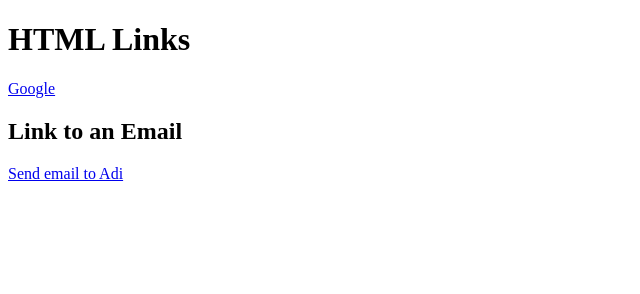
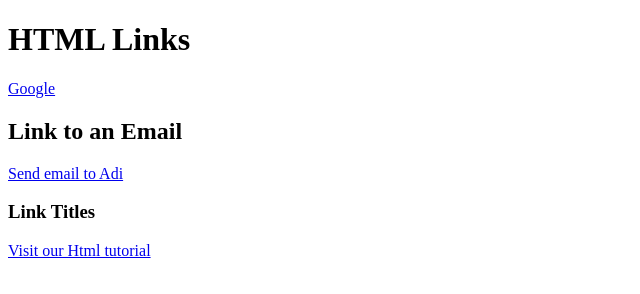
Before and after one commit to Adriantutuianu/Learn-HTML, a plain HTML site: page index.html in a window 1280 px wide. Shown: the whole page, without its empty margins (0-640 px from the left). Drawn offline with Linux system fonts and the light colour scheme.

Commit message:
Link titles

```diff
--- a/index.html
+++ b/index.html
@@ -7,6 +7,11 @@
 
     <h2>Link to an Email</h2>
     <p><a href="mailto:adrian.tut20@yahoo.com">Send email to Adi</a></p>
+
+    <h3>Link Titles</h3>
+    <p><a href="https://www.w3schools.com/html/" title="Go to W3schools HTML section">Visit our Html tutorial</a></p>
+
+
 </body>
 
 
```
